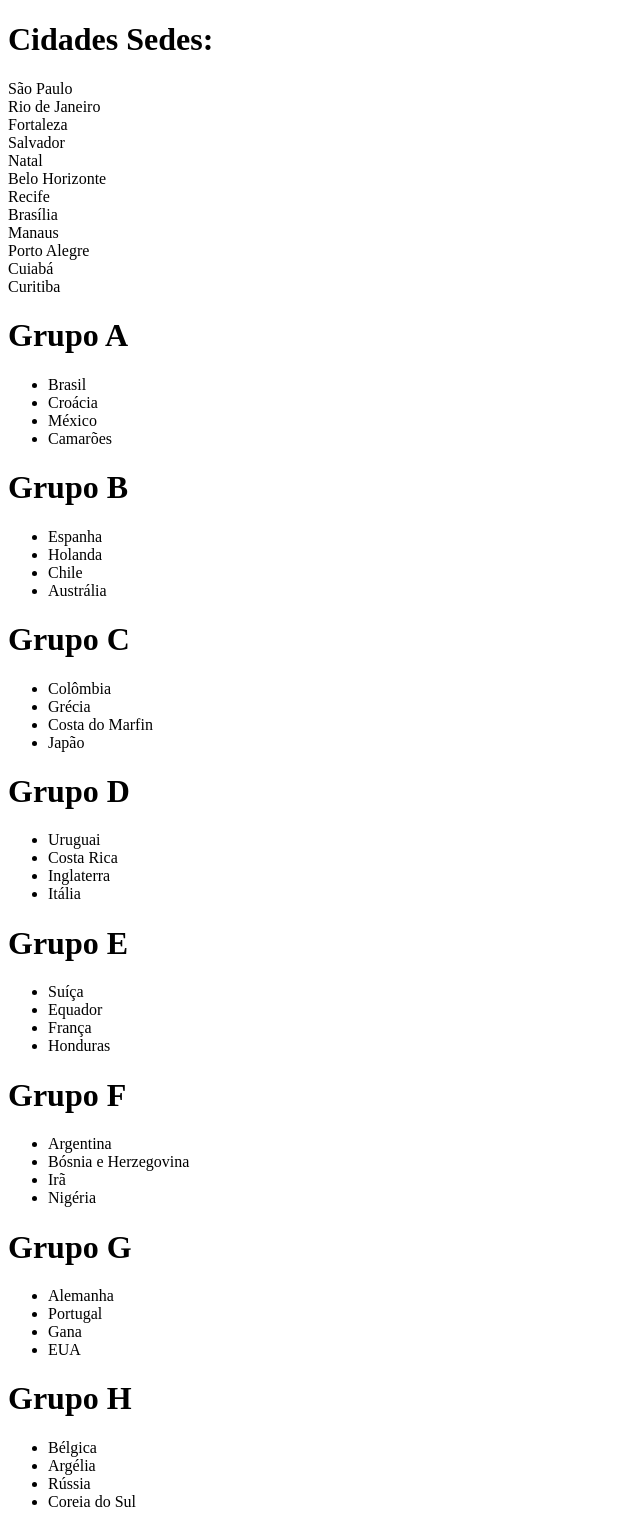
After one commit to armando-couto/instituto-evolucao-curso-php-mysql, a PHP site: page /index26-trabalho.php in a window 1280 px wide. The commit adds this page. Shown: the whole page, without its empty margins (0-640 px from the left). Run offline with PHP 8.4, Linux system fonts and the light colour scheme.

Commit message:
Novos exemplos.

```diff
--- /dev/null
+++ b/curso-basico/index26-trabalho.php
@@ -0,0 +1,25 @@
+<!DOCTYPE html>
+<html>
+    <head>
+        <meta charset="UTF-8">
+        <title>Curso Básico</title>
+    </head>
+    <body>
+        <?php
+            include "library/arrays.php";
+
+            echo "<h1>Cidades Sedes:</h1>";
+            foreach ($cidadesSedes as $cidade) {
+                echo $cidade . "<br/>";
+            }
+
+            foreach ($grupos as $key => $grupo) {
+                echo "<h1> Grupo {$key}</h1> <ul>";
+                foreach ($grupo as $selecao) {
+                    echo "<li>{$selecao}</li>";
+                }
+                echo "</ul>";
+            }
+        ?>
+    </body>
+</html>
--- /dev/null
+++ b/curso-basico/library/arrays.php
@@ -0,0 +1,67 @@
+<?php
+	$grupos = array(
+        'A' => array(
+            'Brasil',
+            'Croácia',
+            'México',
+            'Camarões'
+        ),
+        'B' => array(
+            'Espanha',
+            'Holanda',
+            'Chile',
+            'Austrália'
+        ),
+        'C' => array(
+            'Colômbia',
+            'Grécia',
+            'Costa do Marfin',
+            'Japão'
+        ),
+        'D' => array(
+            'Uruguai',
+            'Costa Rica',
+            'Inglaterra',
+            'Itália'
+        ),
+        'E' => array(
+            'Suíça',
+            'Equador',
+            'França',
+            'Honduras'
+        ),
+        'F' => array(
+            'Argentina',
+            'Bósnia e Herzegovina',
+            'Irã',
+            'Nigéria'
+        ),
+        'G' => array(
+            'Alemanha',
+            'Portugal',
+            'Gana',
+            'EUA'
+        ),
+        'H' => array(
+            'Bélgica',
+            'Argélia',
+            'Rússia',
+            'Coreia do Sul'
+        )
+    );
+
+    $cidadesSedes = array(
+        'São Paulo',
+        'Rio de Janeiro',
+        'Fortaleza',
+        'Salvador',
+        'Natal',
+        'Belo Horizonte',
+        'Recife',
+        'Brasília',
+        'Manaus',
+        'Porto Alegre',
+        'Cuiabá',
+        'Curitiba'
+    );
+?>
```
Also changed, not shown: curso-basico/index23-string.php (+66 -1 lines), curso-basico/index24-array.php (added, +37 -0 lines), curso-basico/index25-verificar.php (added, +31 -0 lines).
